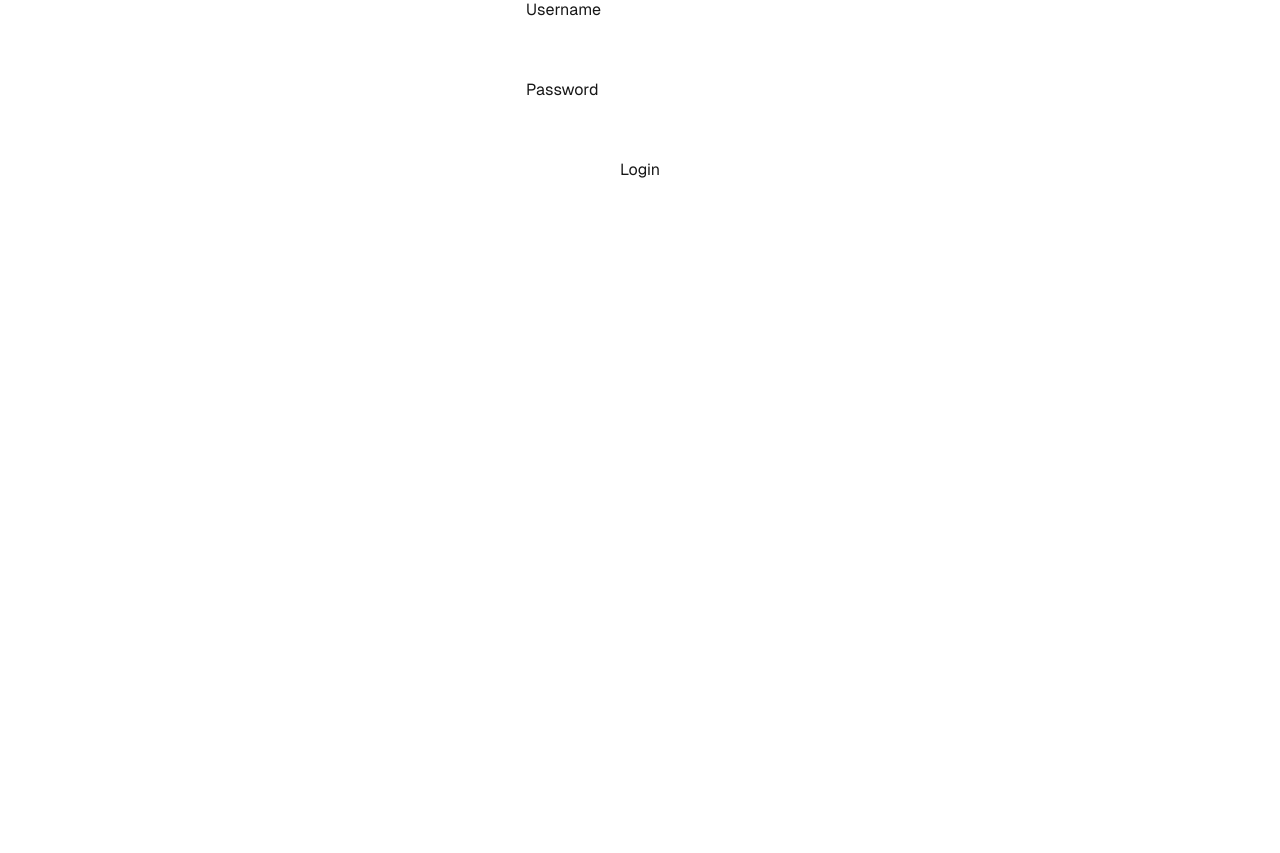
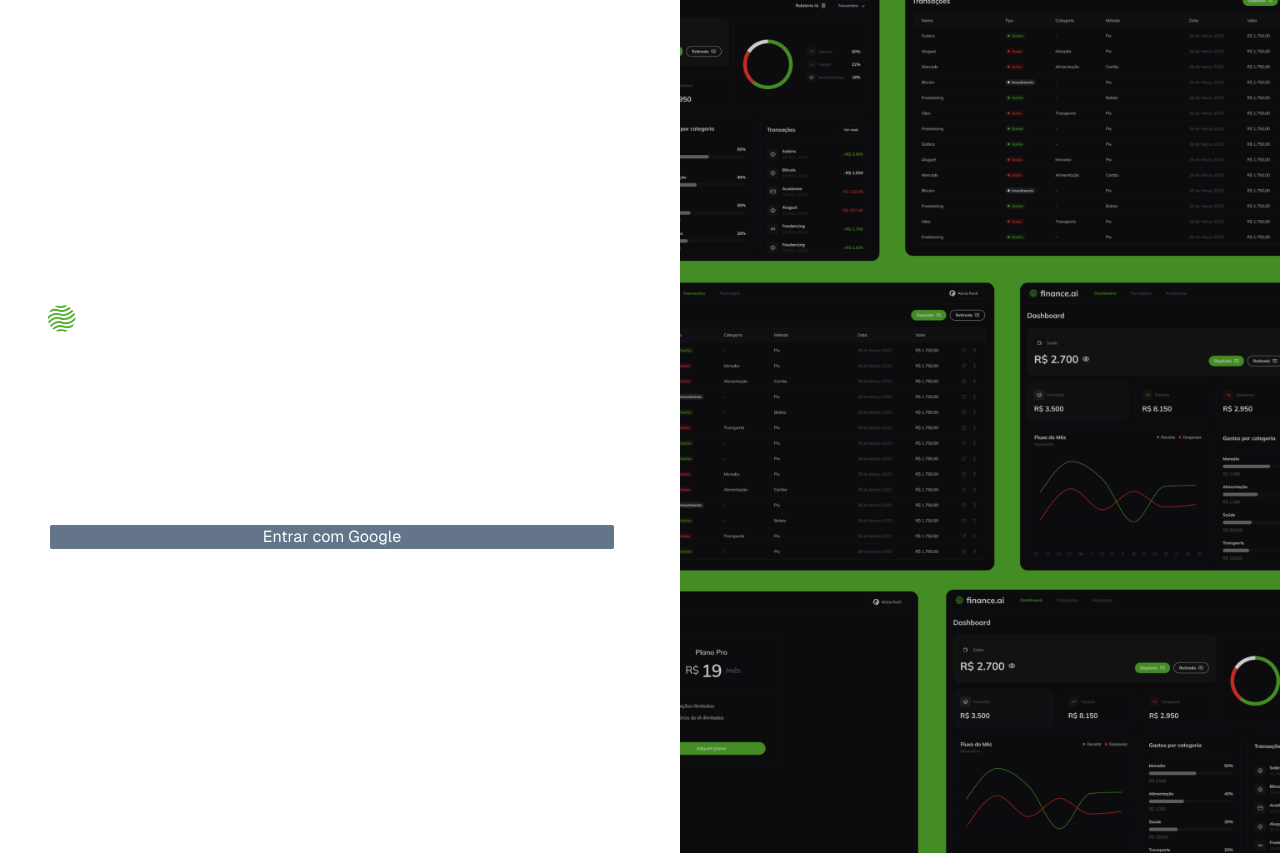
Before and after one commit to mateusfnogueira/finance-manager, a Next.js app: page /login in a window 1280 px wide. Before the commit the page ends 800 px from the top, so only its background shows below. Built offline with nearby package versions, Linux system fonts and the light colour scheme.

Commit message:
feat(pages): create login page -wipe

```diff
--- a/src/app/login/page.tsx
+++ b/src/app/login/page.tsx
@@ -1,19 +1,27 @@
+import Logo from '@public/icons/logo-main.svg'
+import Image from 'next/image'
+
 export default function LoginPage() {
   return (
-    <div className="grid grid-rows-[20px_1fr_20px] items-center justify-items-center min-h-screen p-8 pb-20 gap-16 sm:p-20 font-[family-name:var(--font-geist-sans)]">
-      <div className="grid grid-cols-1 gap-4">
-        <div className="grid grid-cols-1 gap-4">
-          <label htmlFor="username">Username</label>
-          <input type="text" id="username" name="username" />
+    <div className="flex items-center justify-end h-full gap-4">
+      <div className="font-[family-name:var(--font-geist-sans)] text-white w-full flex justify-center flex-col px-12">
+        <div className="title flex items-center gap-2 justify-items-left ">
+          <Logo />
+          <h1 className="text-2xl font-bold">finance.ai</h1>
         </div>
-        <div className="grid grid-cols-1 gap-4">
-          <label htmlFor="password">Password</label>
-          <input type="password" id="password" name="password" />
-        </div>
-        <div className="grid grid-cols-1 gap-4">
-          <button>Login</button>
+        <div className="content w-full">
+          <h2 className="text-4xl font-bold mt-8">Bem vindo!</h2>
+          <p className="text-base mt-3 pr-5">
+            A Finance AI é uma plataforma de gestão financeira que utiliza IA para monitorar suas
+            movimentações, e oferecer insights personalizados, facilitando o controle do seu
+            orçamento.
+          </p>
+          <button className="mt-8 w-full bg-slate-500 border-white border-solid border-2 rounded">
+            Entrar com Google
+          </button>
         </div>
       </div>
+      <Image src="/images/bg-login.png" alt="Login" width={600} height={600} objectFit="cover" />
     </div>
   )
 }
```
Also changed, not shown: public/images/bg-login.png (added).
